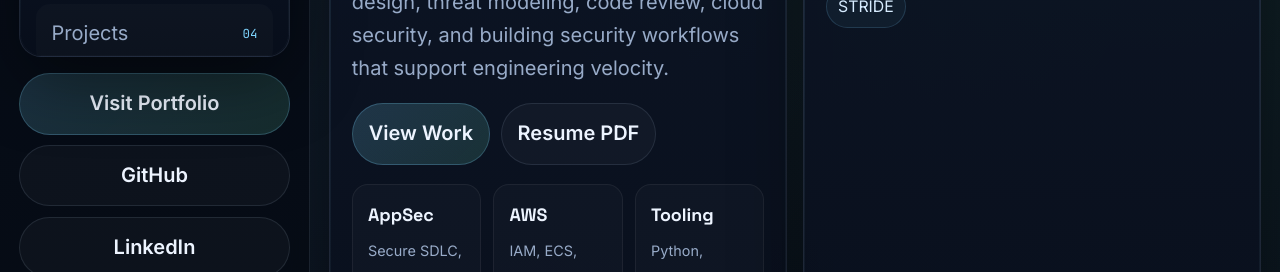
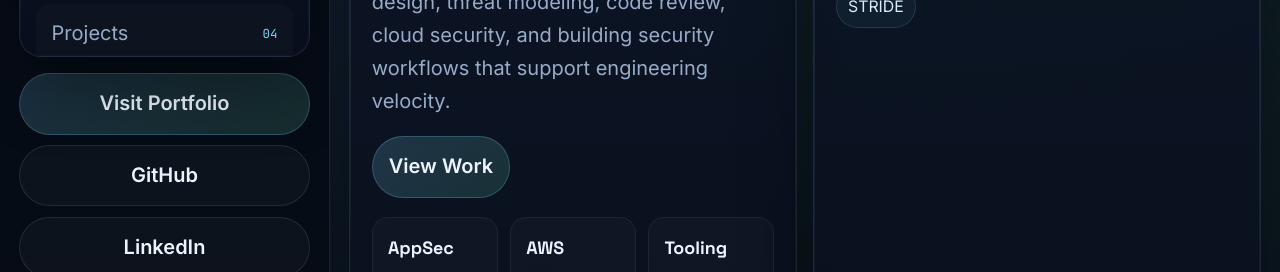
Before and after one commit to rodriguezcappsec/rodriguezcappsec, a plain HTML site: page index.html in a window 1280 px wide. Shown: the part 503-775 px from the top of the page. Drawn offline with Linux system fonts and the light colour scheme.

Commit message:
add better design

```diff
--- a/index.html
+++ b/index.html
@@ -28,7 +28,7 @@
             --success: #bbf7d0;
             --shadow: 0 24px 70px rgba(0, 0, 0, 0.42);
             --radius: 22px;
-            --sidebar-width: 310px;
+            --sidebar-width: 330px;
         }
 
         * {
@@ -98,6 +98,13 @@
             flex-direction: column;
             gap: 1rem;
             z-index: 10;
+            overflow-y: auto;
+            overflow-x: hidden;
+        }
+
+        .side-nav a span {
+            min-width: 0;
+            overflow-wrap: anywhere;
         }
 
         .sidebar-card,
@@ -680,8 +687,8 @@
                     </div> -->
                     <div class="action-row">
                         <a class="button primary" href="#projects">View Work</a>
-                        <a class="button" href="./Luis-Rodriguez-Castro-Resume.pdf" target="_blank"
-                            rel="noreferrer">Resume PDF</a>
+                        <!-- <a class="button" href="./Luis-Rodriguez-Castro-Resume.pdf" target="_blank"
+                            rel="noreferrer">Resume PDF</a> -->
                     </div>
                     <div class="stats-grid">
                         <div class="stat">
```
